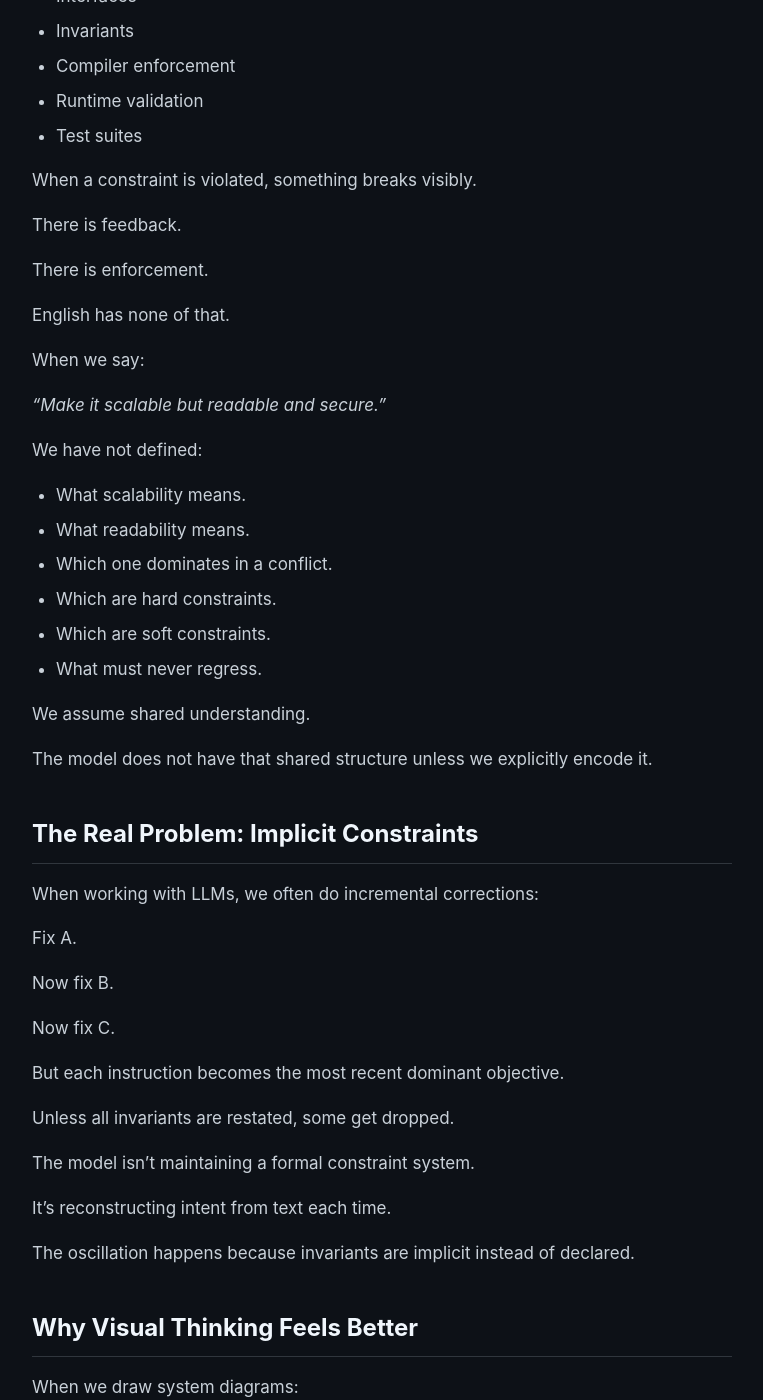
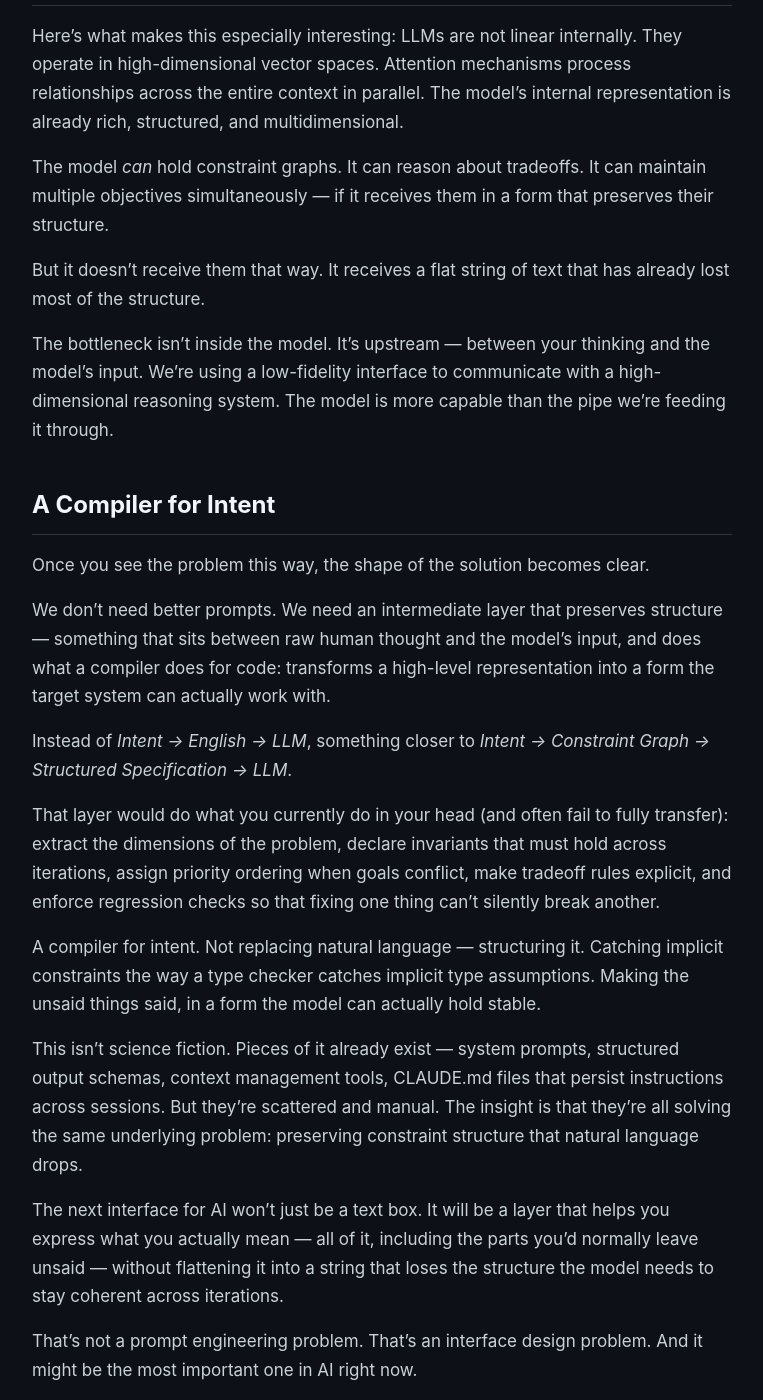
Before and after one commit to saurav-malani/blog, a Jekyll site: the page built from _posts/2026-02-23-language-is-linear-reality-is-not.md, in a window 1280 px wide and 1400 px high, scrolled down 2710 px. Shown: the whole window, without its empty margins (258-1021 px from the left). Built offline with Jekyll 4.4.1, drawn with Linux system fonts in a browser that asks for light colours; some of the changed text lies outside the part shown.

Commit message:
Rewrite post: Why AI Goes in Circles — It Gets What You Say, Not What You Mean

```diff
--- a/_posts/2026-02-23-language-is-linear-reality-is-not.md
+++ b/_posts/2026-02-23-language-is-linear-reality-is-not.md
@@ -1,270 +1,84 @@
 ---
-title: "Language Is Linear. Reality Is Not. So Why Does Code Work?"
+title: "Why AI Goes in Circles — It Gets What You Say, Not What You Mean"
 date: 2026-02-23
 tags: [ai, interface-design, constraints, language, systems-thinking]
 excerpt_text: "The problem with LLM instability isn't intelligence — it's interface design. Natural language collapses multidimensional intent into linear text. The fix isn't better prompts, but a meta-layer that preserves constraint graphs."
 ---
 
-There's a strange frustration that shows up when working with large language models.
+You're building something with an LLM. You've gone back and forth a few times. It's mostly right, but the formatting is off. You say: *fix the formatting.* It does. But now the tone has shifted. You say: *match the earlier tone.* It does. But the structure you agreed on three messages ago is gone.
 
-You fix one issue.
+You're not imagining it. This actually happens. And once you notice the pattern, you see it everywhere — in code generation, in writing, in system design. Each fix quietly undoes something else.
 
-It introduces another.
+The instinct is to blame the model. But the model isn't being careless.
 
-You fix the new issue.
+Something else is going on.
 
-It quietly reintroduces the old one.
+Each time you give a new instruction, the model treats it as the primary objective. It optimizes for the latest thing you said. Unless you restate every prior constraint, some get quietly dropped. You're not iterating. You're overwriting.
 
-It feels unstable. Almost careless.
+This is sequential local optimization in a multidimensional constraint space. You're adjusting one axis at a time, but the problem lives in many axes simultaneously. Without a way to hold all constraints in place, each adjustment destabilizes the last.
 
-But the problem isn't intelligence.
+But this doesn't happen with simple tasks. Ask an LLM to write a function, fix a typo, summarize a paragraph — it works fine. The circles start when the problem has multiple requirements in tension. Readability versus performance. Security versus usability. Brevity versus completeness. The more constraints that need to coexist, the more likely each new instruction collapses an old one.
 
-The problem is structure.
+So what's actually causing this?
 
-## The Oscillation Problem
+## The Lossy Compression of Intent
 
-Suppose you ask an LLM:
+Here's the uncomfortable truth: language is linear. We speak, write, and read one word after another, one sentence after another. But the problems we're trying to describe are not linear at all.
 
-*Make this code more readable.*
+A system design problem doesn't live in a sentence. It lives across functional requirements, performance constraints, security boundaries, maintainability tradeoffs, environmental assumptions, and business priorities — all simultaneously, all in tension with each other. That's not a list. That's a constraint graph.
 
-*Now optimize performance.*
+And every time you write a prompt, you're compressing that graph into a flat string of text. Some things survive the compression. Others don't.
 
-*Now reduce complexity.*
+What gets lost? The implicit stuff. The things you know but didn't say because they felt obvious:
 
-*Now ensure edge cases are handled.*
+- Which requirements are hard constraints and which are soft preferences.
+- What the priority order is when two goals conflict.
+- What must never regress, no matter what else changes.
+- Which earlier decisions are load-bearing and which are flexible.
+- What "good" looks like when you can't have everything.
 
-Each time it adjusts the solution.
+You hold all of this in your head simultaneously. But the prompt captures only the explicit slice — the thing you said, not the full structure behind it. The model receives a compressed, impoverished version of what you actually mean.
 
-And each time, something previously fixed regresses.
+That's not a prompting mistake. That's a structural property of the medium. Language is a lossy compression format for multidimensional intent.
 
-This isn't randomness.
+## But Code Is Language Too — So Why Does It Work?
 
-It's sequential local optimization in a multidimensional constraint space.
+There's an obvious objection here: if language is the problem, how does code work? Code models the world. Code is written in language. And code doesn't oscillate the way prompts do.
 
-You're tweaking one axis at a time.
+It's a sharp question. And the answer reveals exactly where the real gap is.
 
-But the system lives in many axes simultaneously.
+Code is language — but it comes bundled with enforcement. Type systems, interfaces, explicit hierarchies, compiler checks, runtime validation, test suites. When a constraint is violated in code, something breaks visibly. There's feedback. There's enforcement. The structure isn't just described — it's *enforced*.
 
-## The Deeper Realization
+English has none of that. When you say *"make it scalable but readable and secure,"* you haven't defined what scalability means in this context, which quality dominates in a conflict, or what must never regress. You're relying on shared understanding that doesn't exist between you and the model.
 
-Here's the uncomfortable truth:
+Code works not because it's language, but because it's language plus structure plus enforcement. It makes constraints explicit and machine-checkable. English leaves them implicit and hopes for the best.
 
-**Language is linear.**
+And that's exactly what gets lost in prompts. Not the words — the structure behind the words. The invariants you assumed were obvious. The priority ordering you never stated. The conflict resolution rules that exist in your head but never made it into text.
 
-We speak in sequences.
-We write in sequences.
-We read in sequences.
+## The Model Isn't the Bottleneck
 
-But the world we model is not sequential.
+Here's what makes this especially interesting: LLMs are not linear internally. They operate in high-dimensional vector spaces. Attention mechanisms process relationships across the entire context in parallel. The model's internal representation is already rich, structured, and multidimensional.
 
-It's hierarchical.
-It's relational.
-It's constrained.
-It's multidimensional.
+The model *can* hold constraint graphs. It can reason about tradeoffs. It can maintain multiple objectives simultaneously — if it receives them in a form that preserves their structure.
 
-A system design problem doesn't live in a sentence.
+But it doesn't receive them that way. It receives a flat string of text that has already lost most of the structure.
 
-It lives in:
+The bottleneck isn't inside the model. It's upstream — between your thinking and the model's input. We're using a low-fidelity interface to communicate with a high-dimensional reasoning system. The model is more capable than the pipe we're feeding it through.
 
-- Functional requirements
-- Performance constraints
-- Security constraints
-- Maintainability tradeoffs
-- Environmental assumptions
-- Business priorities
+## A Compiler for Intent
 
-That's not a list.
+Once you see the problem this way, the shape of the solution becomes clear.
 
-That's a constraint graph.
+We don't need better prompts. We need an intermediate layer that preserves structure — something that sits between raw human thought and the model's input, and does what a compiler does for code: transforms a high-level representation into a form the target system can actually work with.
 
-## The Objection: But Code Is Language Too
+Instead of *Intent → English → LLM*, something closer to *Intent → Constraint Graph → Structured Specification → LLM*.
 
-A friend once said:
+That layer would do what you currently do in your head (and often fail to fully transfer): extract the dimensions of the problem, declare invariants that must hold across iterations, assign priority ordering when goals conflict, make tradeoff rules explicit, and enforce regression checks so that fixing one thing can't silently break another.
 
-> "If language is linear and that's the problem, then how does code work? Code models the world just fine. And code is written in language."
+A compiler for intent. Not replacing natural language — structuring it. Catching implicit constraints the way a type checker catches implicit type assumptions. Making the unsaid things said, in a form the model can actually hold stable.
 
-That's a powerful objection.
+This isn't science fiction. Pieces of it already exist — system prompts, structured output schemas, context management tools, CLAUDE.md files that persist instructions across sessions. But they're scattered and manual. The insight is that they're all solving the same underlying problem: preserving constraint structure that natural language drops.
 
-And it forces a refinement.
+The next interface for AI won't just be a text box. It will be a layer that helps you express what you actually mean — all of it, including the parts you'd normally leave unsaid — without flattening it into a string that loses the structure the model needs to stay coherent across iterations.
 
-The issue is not linearity.
-
-The issue is formal structure.
-
-## Code Is Not Just Language
-
-Code is language plus:
-
-- Type systems
-- Namespacing
-- Explicit hierarchies
-- Interfaces
-- Invariants
-- Compiler enforcement
-- Runtime validation
-- Test suites
-
-When a constraint is violated, something breaks visibly.
-
-There is feedback.
-
-There is enforcement.
-
-English has none of that.
-
-When we say:
-
-*"Make it scalable but readable and secure."*
-
-We have not defined:
-
-- What scalability means.
-- What readability means.
-- Which one dominates in a conflict.
-- Which are hard constraints.
-- Which are soft constraints.
-- What must never regress.
-
-We assume shared understanding.
-
-The model does not have that shared structure unless we explicitly encode it.
-
-## The Real Problem: Implicit Constraints
-
-When working with LLMs, we often do incremental corrections:
-
-Fix A.
-
-Now fix B.
-
-Now fix C.
-
-But each instruction becomes the most recent dominant objective.
-
-Unless all invariants are restated, some get dropped.
-
-The model isn't maintaining a formal constraint system.
-
-It's reconstructing intent from text each time.
-
-The oscillation happens because invariants are implicit instead of declared.
-
-## Why Visual Thinking Feels Better
-
-When we draw system diagrams:
-
-- Hierarchies are visible.
-- Dependencies are visible.
-- Cross-cutting concerns are visible.
-- Groupings are visible.
-
-A graph is spatially parallel.
-
-Everything exists at once.
-
-Language unfolds in time.
-
-Visual systems reduce cognitive load because they externalize the constraint graph.
-
-But even diagrams are not magic.
-
-They still encode structure symbolically.
-
-They just make it explicit.
-
-## The Real Interface Gap
-
-Here's what's actually happening:
-
-**In your head:**
-A multidimensional constraint graph.
-
-**In your prompt:**
-A linear compression of that graph.
-
-Loss happens in serialization.
-
-The problem is not intelligence.
-It is interface fidelity.
-
-## The Missing Layer
-
-What we actually need is a meta-layer.
-
-Instead of:
-
-*Intent → Raw English → LLM*
-
-We need:
-
-*Intent → Constraint Graph → Structured Serialization → LLM*
-
-That intermediate layer would:
-
-- Extract dimensions.
-- Declare invariants.
-- Assign priorities.
-- Identify conflicts.
-- Encode tradeoff rules.
-- Enforce regression checks.
-
-Essentially, a compiler for intent.
-
-Not replacing English.
-
-Structuring it.
-
-## Why This Matters
-
-LLMs themselves are not linear internally.
-
-They operate in high-dimensional vector spaces.
-
-The bottleneck is not inside the model.
-
-It is between human thought and symbolic input.
-
-We are using a low-fidelity interface for high-dimensional reasoning.
-
-## The Bigger Insight
-
-This is not about "prompt engineering."
-
-This is about interface design for intelligence.
-
-Natural language is flexible and expressive.
-
-But it is underconstrained.
-
-Code works because it formalizes structure.
-
-Visual diagrams help because they reveal structure.
-
-The future interface for AI may combine:
-
-- Natural language for flexibility
-- Structured schemas for precision
-- Constraint graphs for stability
-- Automated regression checks for consistency
-
-Not smarter models.
-
-Better serialization of intent.
-
-## Closing Thought
-
-The frustration of fixing one thing and breaking another is not a model failure.
-
-It is a representation failure.
-
-When structure is implicit, it collapses.
-
-When structure is explicit, it stabilizes.
-
-The next evolution in working with AI won't just be larger models.
-
-It will be better ways of expressing multidimensional thought without flattening it.
-
-And that's not a prompt problem.
-
-It's a language design problem.
+That's not a prompt engineering problem. That's an interface design problem. And it might be the most important one in AI right now.
```
